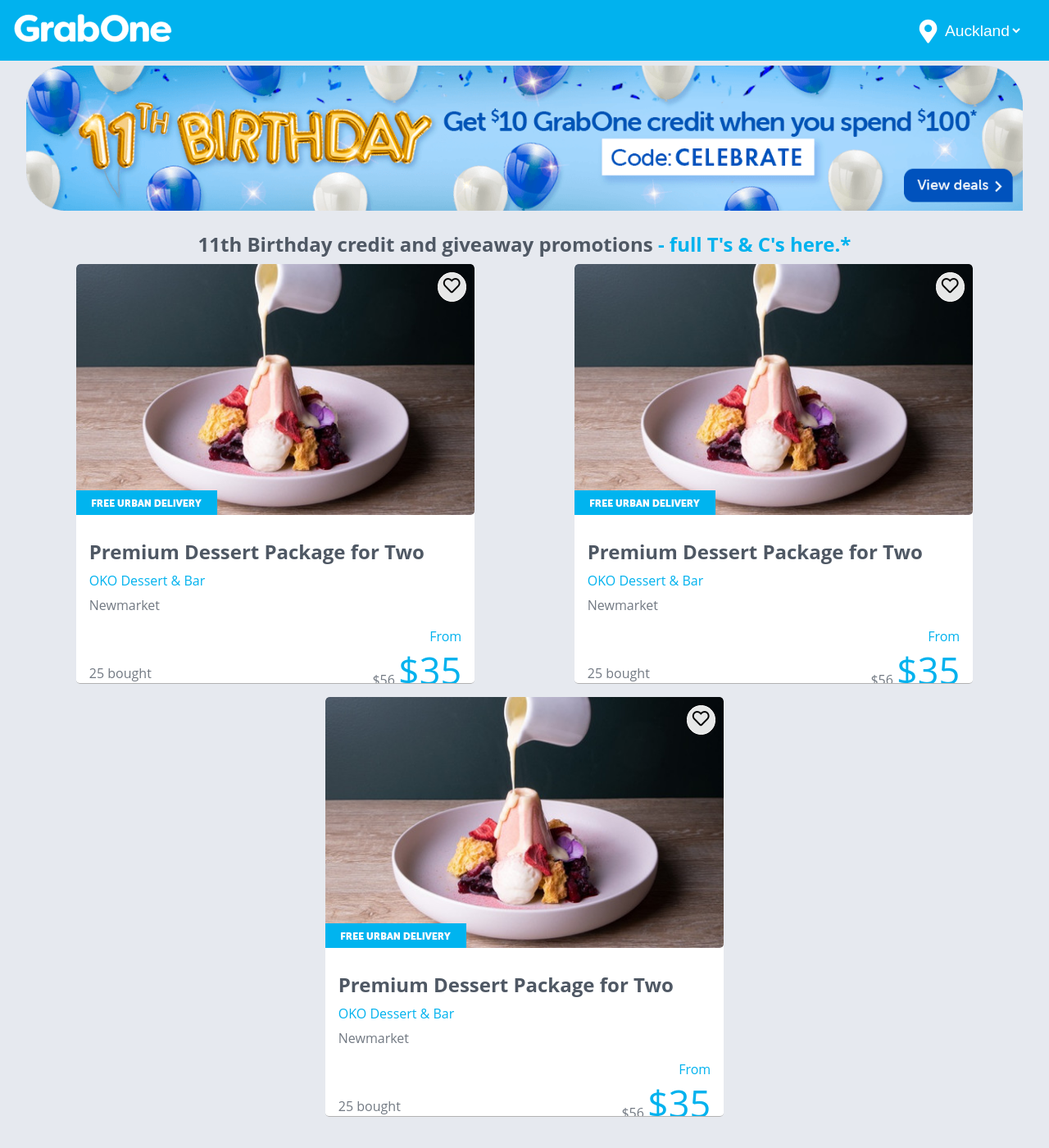
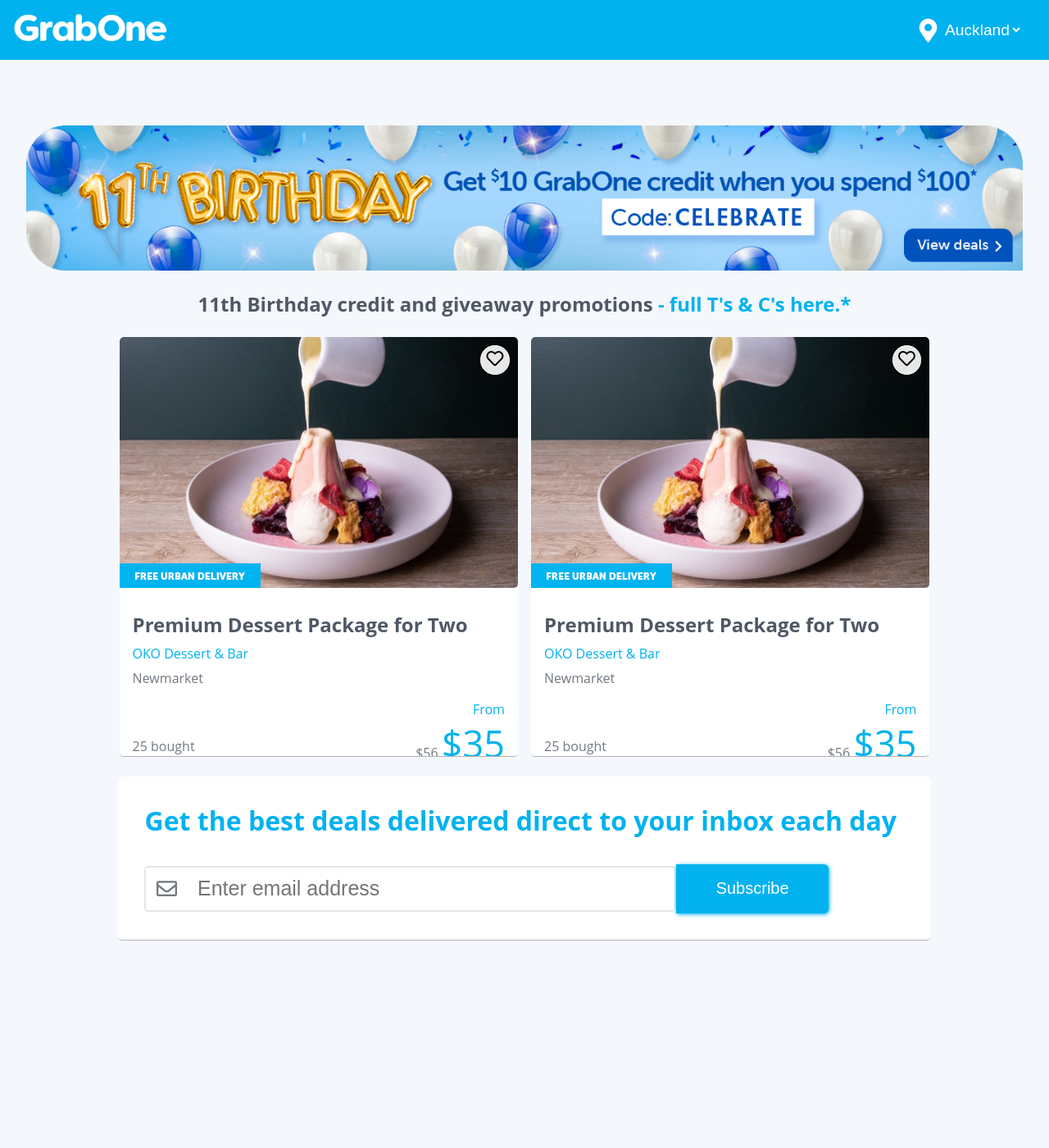
Before and after one commit to Sabbaghh/grabone-clone-, a React (Create React App) app: page / in a window 1280 px wide. Shown: the top 1400 px of the page at 82% size. After the commit the page ends 1179 px from the top, so only its background shows below. Built offline with nearby package versions, Linux system fonts and the light colour scheme.

Commit message:
Refactoring..

```diff
--- a/src/App.js
+++ b/src/App.js
@@ -1,13 +1,14 @@
 import React from 'react';
-import NavBar from './components/NavBar';
+import Header from './components/Header';
 import Home from './screens/Home';
 
 const App = () => {
 	return (
 		<>
-			<NavBar />
-			<Home />
-			<div style={{ height: '200vh' }}></div>
+			<Header />
+			<main>
+				<Home />
+			</main>
 		</>
 	);
 };
--- a/src/components/Header.js
+++ b/src/components/Header.js
@@ -1,17 +1,10 @@
 import React from 'react';
-import Banner from './Banner';
-import Card from './Card';
-import headerData from '../data/headerData';
+import NavBar from './NavBar';
 
 const Header = () => {
 	return (
 		<header>
-			<Banner />
-			<div className='flex space-around flex-wrap'>
-				{headerData.map((cardData) => {
-					return <Card key={cardData.id} cardData={cardData} />;
-				})}
-			</div>
+			<NavBar />
 		</header>
 	);
 };
--- a/src/data/headerData.js
+++ b/src/data/headerData.js
@@ -21,16 +21,5 @@
 		oldPrice: 56,
 		newPrice: 35,
 	},
-	{
-		id: 3,
-		image: './images/product1.jpg',
-		badge: './images/badge1.png',
-		title: 'Premium Dessert Package for Two',
-		brand: 'OKO Dessert & Bar',
-		location: 'Newmarket',
-		numOfBuyers: 25,
-		oldPrice: 56,
-		newPrice: 35,
-	},
 ];
 export default headerData;
--- a/src/index.css
+++ b/src/index.css
@@ -13,7 +13,7 @@
 	text-decoration: none;
 }
 body{
-	background: #E6E9EF;
+	background: #F4F7FB;
 }
 
 .hide-sm {
--- a/src/screens/Home.js
+++ b/src/screens/Home.js
@@ -1,11 +1,23 @@
 import React from 'react';
 import Header from '../components/Header';
+import Banner from '../components/Banner';
+import Card from '../components/Card';
+import headerData from '../data/headerData';
+import PlainCard from '../components/PlainCard';
 import '../styles/HomeScreen.css';
 
 const Home = () => {
 	return (
 		<div className='HomeScreen'>
-			<Header />
+			<Banner />
+			<div className='flex flex-wrap justify-center mt-1'>
+				{headerData.map((cardData) => {
+					return <Card key={cardData.id} cardData={cardData} />;
+				})}
+			</div>
+			<div className='flex justify-center align-center'>
+				<PlainCard message='Get the best deals delivered direct to your inbox each day' />
+			</div>
 		</div>
 	);
 };
--- a/src/styles/navbar.css
+++ b/src/styles/navbar.css
@@ -5,5 +5,10 @@
 	z-index: 2;
 }
 #brand img {
-	width: 62%;
+	width: 60%;
 }
+@media (min-width: 768px) {
+	.navbar {
+	position: static;
+}
+}
```
